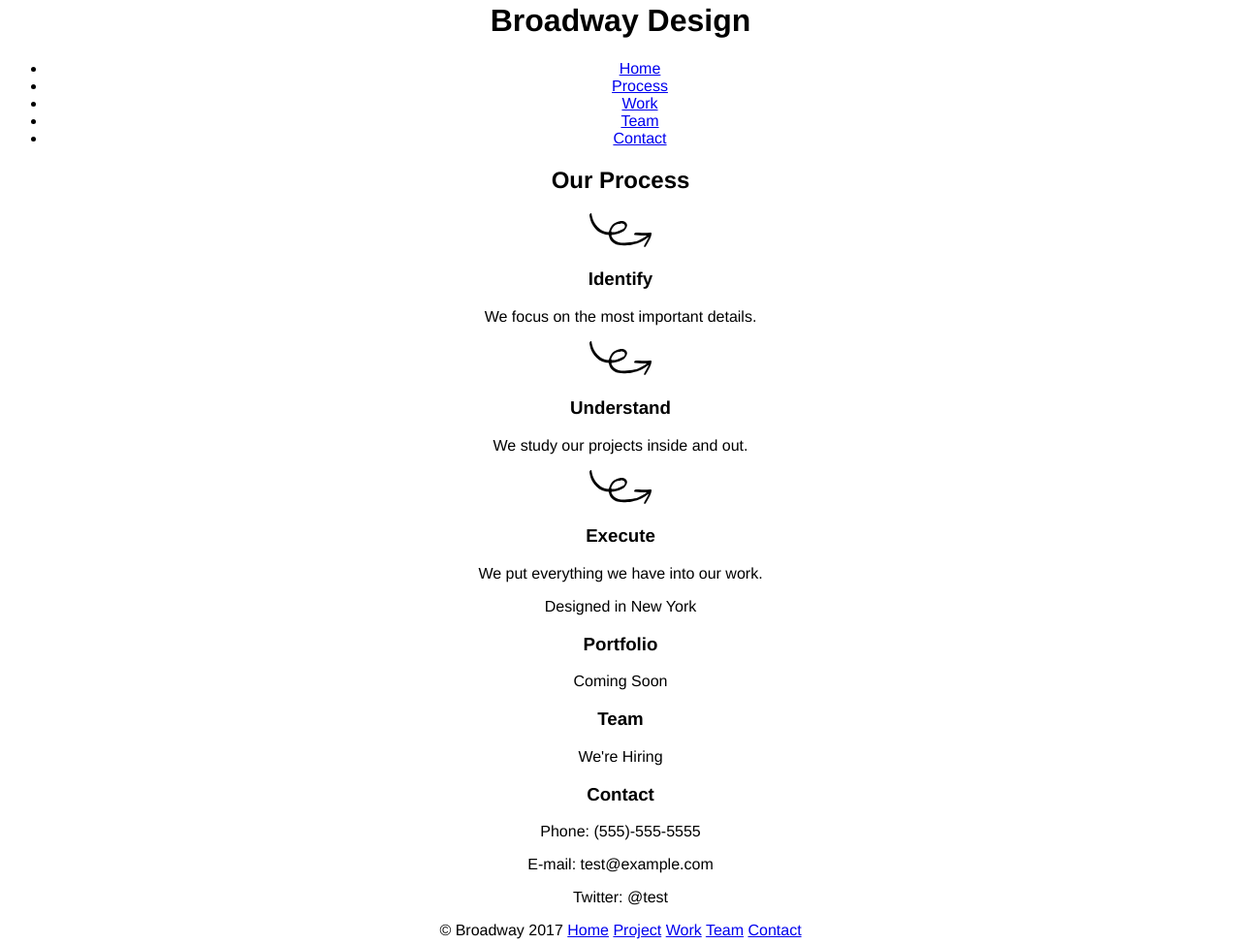
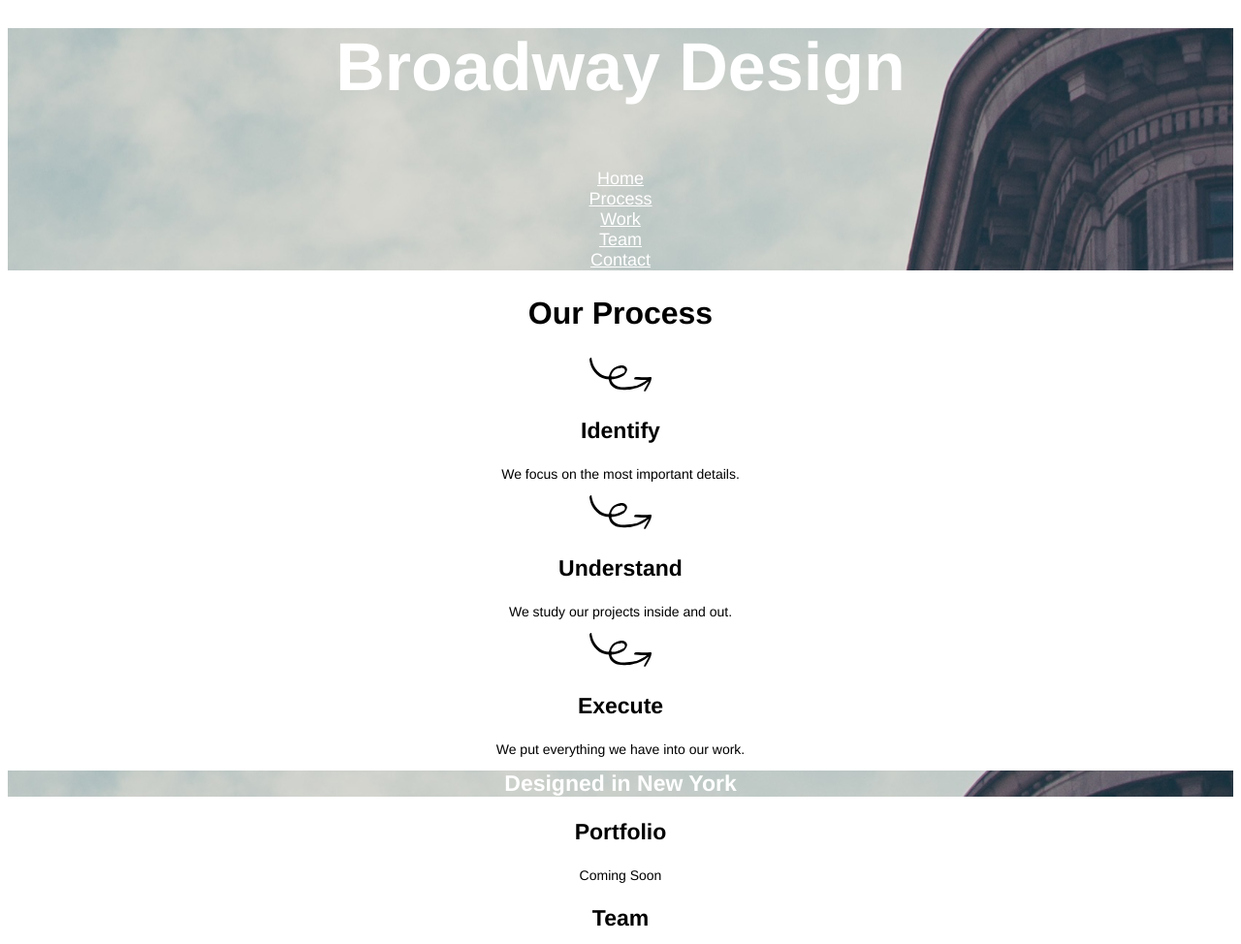
Before and after one commit to jotacehd/broadway, a plain HTML site: page index.html in a window 1280 px wide. Shown: the part 18-992 px from the top of the page at 97% size. Drawn offline with Linux system fonts and the light colour scheme.

Commit message:
Final Changes

```diff
--- a/index.html
+++ b/index.html
@@ -9,7 +9,7 @@
     <div class="main-header">
       <h1>Broadway Design</h1>
       <nav>
-        <ul>
+        <ul class="menu-list">
           <li><a href="#">Home</a></li>
           <li><a href="#process">Process</a></li>
           <li><a href="#work">Work</a></li>
--- a/resources/css/style.css
+++ b/resources/css/style.css
@@ -2,3 +2,48 @@ body {
   text-align: center;
   font-family: Helvetica;
 }
+h1, h2, h3, .midle_title {
+  font-weight: bold;
+}
+h1 {
+  font-size: 70px;
+  color: #fff;
+}
+h2 {
+  font-size: 32px;
+}
+h3 {
+  font-size: 23px;
+}
+p {
+  font-size: 14px;
+}
+.main-header {
+  background-image: url("../../resources/images/the-flatiron-building.png");
+}
+ul.menu-list {
+    display: inline;
+}
+.menu-list li {
+    list-style: none;
+    font-size: 18px;
+}
+.menu-list li a {
+    color: #fff;
+}
+.midle_title {
+  font-size: 23px;
+  color: #fff;
+  background-image: url("../../resources/images/the-flatiron-building.png");
+}
+.footer-bg {
+  background-color: dimgray;
+  color: #fff;
+  text-align: left;
+}
+.copy-right{
+  font-size: 11px;
+}
+a.links_footer {
+    color: #fff;
+}
```
